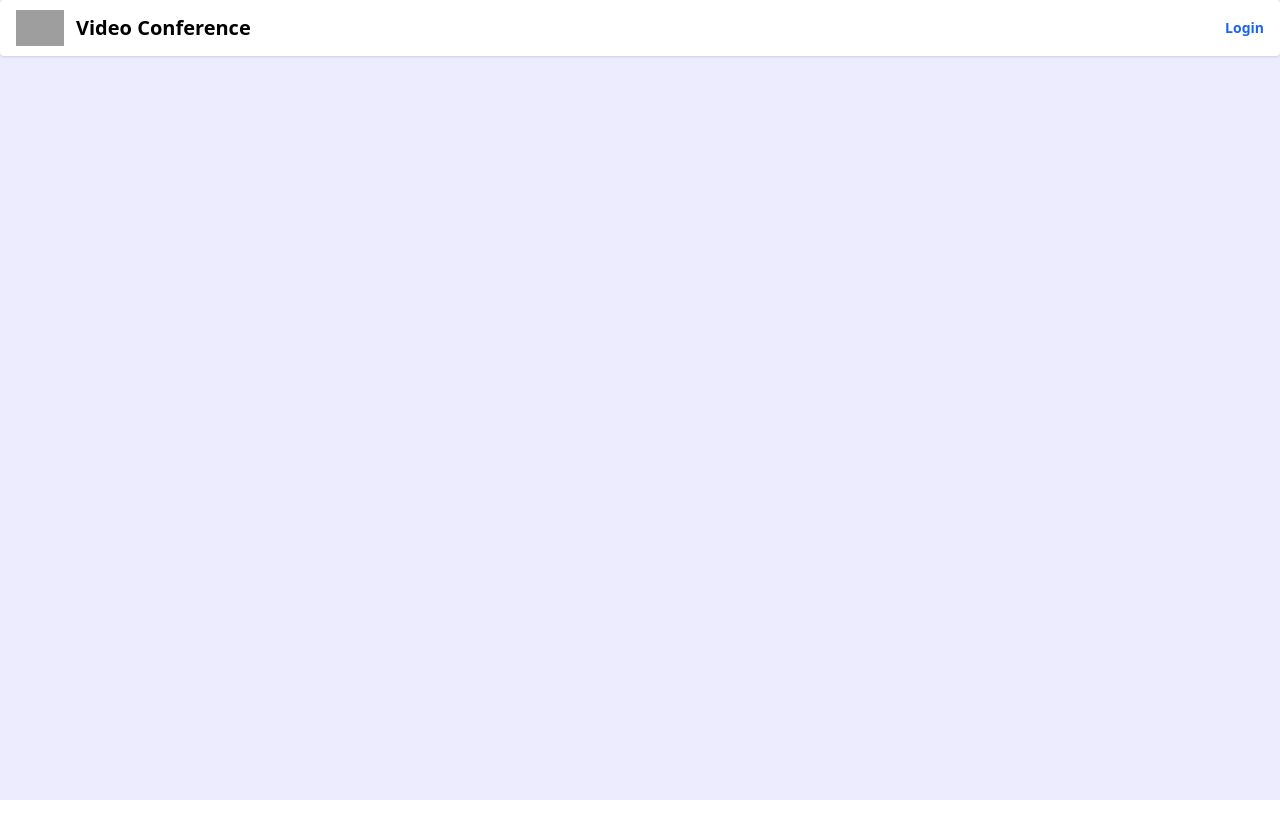
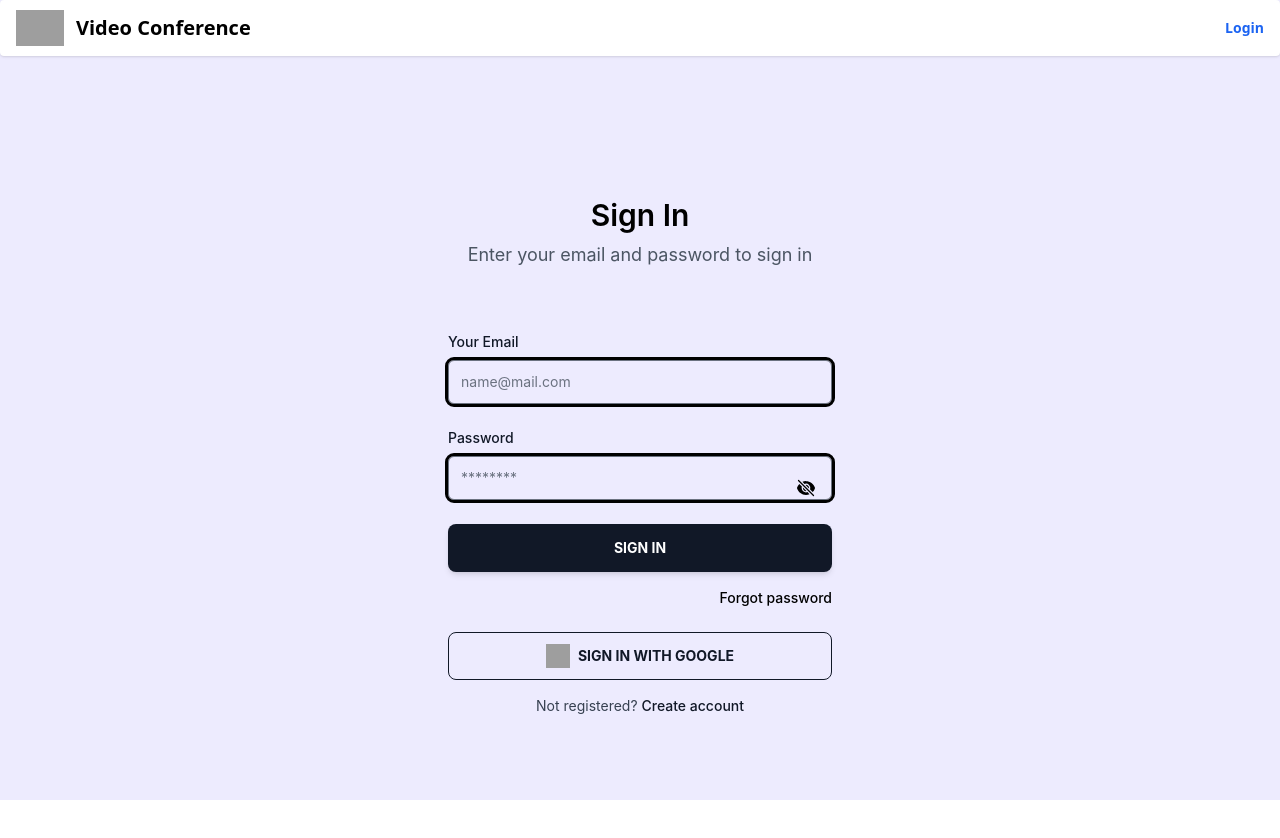
Before and after one commit to kimani845/Vconference_frontend, a React (Vite) app: page /Login in a window 1280 px wide. Shown: the top 838 px of the page. Before the commit the page ends 800 px from the top, so only its background shows below. Built offline with nearby package versions, Linux system fonts and the light colour scheme; grey boxes are pictures that could not be loaded.

Commit message:
updated the form fields

```diff
--- a/src/App.jsx
+++ b/src/App.jsx
@@ -51,6 +51,7 @@
 
                     }
                 />
+
 
             <Route path = "/Register" element = {
                     <Register
--- a/src/components/Login.jsx
+++ b/src/components/Login.jsx
@@ -2,12 +2,17 @@
 // import { Link } from 'react-router-dom';
 import { useNavigate } from 'react-router-dom';
 import axios from 'axios';
+import { Typography, Input, Button } from "@material-tailwind/react";
+import { EyeSlashIcon, EyeIcon } from "@heroicons/react/24/solid";
+
 
 function Login() {
     const [email, setEmail] = useState("");
     const [password, setPassword] = useState("");
     const [error, setError] = useState("");
     const navigate = useNavigate();
+    const togglePasswordVisiblity = () => setPasswordShown((cur) => !cur);
+    const [passwordShown, setPasswordShown] = useState(false);
 
 
     const handleSubmit = async(e) =>{
@@ -25,7 +30,105 @@
 
     return (
         <form onSubmit={handleSubmit}>
-            {/* Form elements for email and password */}
+            <section className="grid text-center h-screen items-center p-8">
+        <div>
+        <Typography variant="h3" color="blue-gray" className="mb-2">
+            Sign In
+        </Typography>
+        <Typography className="mb-16 text-gray-600 font-normal text-[18px]">
+            Enter your email and password to sign in
+        </Typography>
+        <form action="#" className="mx-auto max-w-[24rem] text-left">
+            <div className="mb-6">
+            <label htmlFor="email">
+                <Typography
+                variant="small"
+                className="mb-2 block font-medium text-gray-900"
+                >
+                Your Email
+                </Typography>
+            </label>
+            <Input
+                id="email"
+                color="gray"
+                size="lg"
+                type="email"
+                name="email"
+                placeholder="name@mail.com"
+                className="w-full placeholder:opacity-100 focus:border-t-primary border-t-blue-gray-200"
+                labelProps={{
+                className: "hidden",
+            }}
+            />
+            </div>
+            <div className="mb-6">
+            <label htmlFor="password">
+                <Typography
+                variant="small"
+                className="mb-2 block font-medium text-gray-900"
+                >
+                Password
+                </Typography>
+            </label>
+            <Input
+                size="lg"
+                placeholder="********"
+                labelProps={{
+                className: "hidden",
+                }}
+                className="w-full placeholder:opacity-100 focus:border-t-primary border-t-blue-gray-200"
+                type={passwordShown ? "text" : "password"}
+                icon={
+                <i onClick={togglePasswordVisiblity}>
+                    {passwordShown ? (
+                    <EyeIcon className="h-5 w-5" />
+                    ) : (
+                    <EyeSlashIcon className="h-5 w-5" />
+                    )}
+                </i>
+                }
+            />
+            </div>
+            <Button color="gray" size="lg" className="mt-6" fullWidth>
+            sign in
+            </Button>
+            <div className="!mt-4 flex justify-end">
+            <Typography
+                as="a"
+                href="#"
+                color="blue-gray"
+                variant="small"
+                className="font-medium"
+                >
+                Forgot password
+            </Typography>
+            </div>
+            <Button
+            variant="outlined"
+            size="lg"
+            className="mt-6 flex h-12 items-center justify-center gap-2"
+            fullWidth
+            >
+            <img
+                src={`https://www.material-tailwind.com/logos/logo-google.png`}
+                alt="google"
+                className="h-6 w-6"
+            />{" "}
+            sign in with google
+            </Button>
+            <Typography
+            variant="small"
+            color="gray"
+            className="!mt-4 text-center font-normal"
+            >
+            Not registered?{" "}
+            <a href="#" className="font-medium text-gray-900">
+                Create account
+            </a>
+            </Typography>
+        </form>
+        </div>
+    </section>
 
         </form>
     );
```
